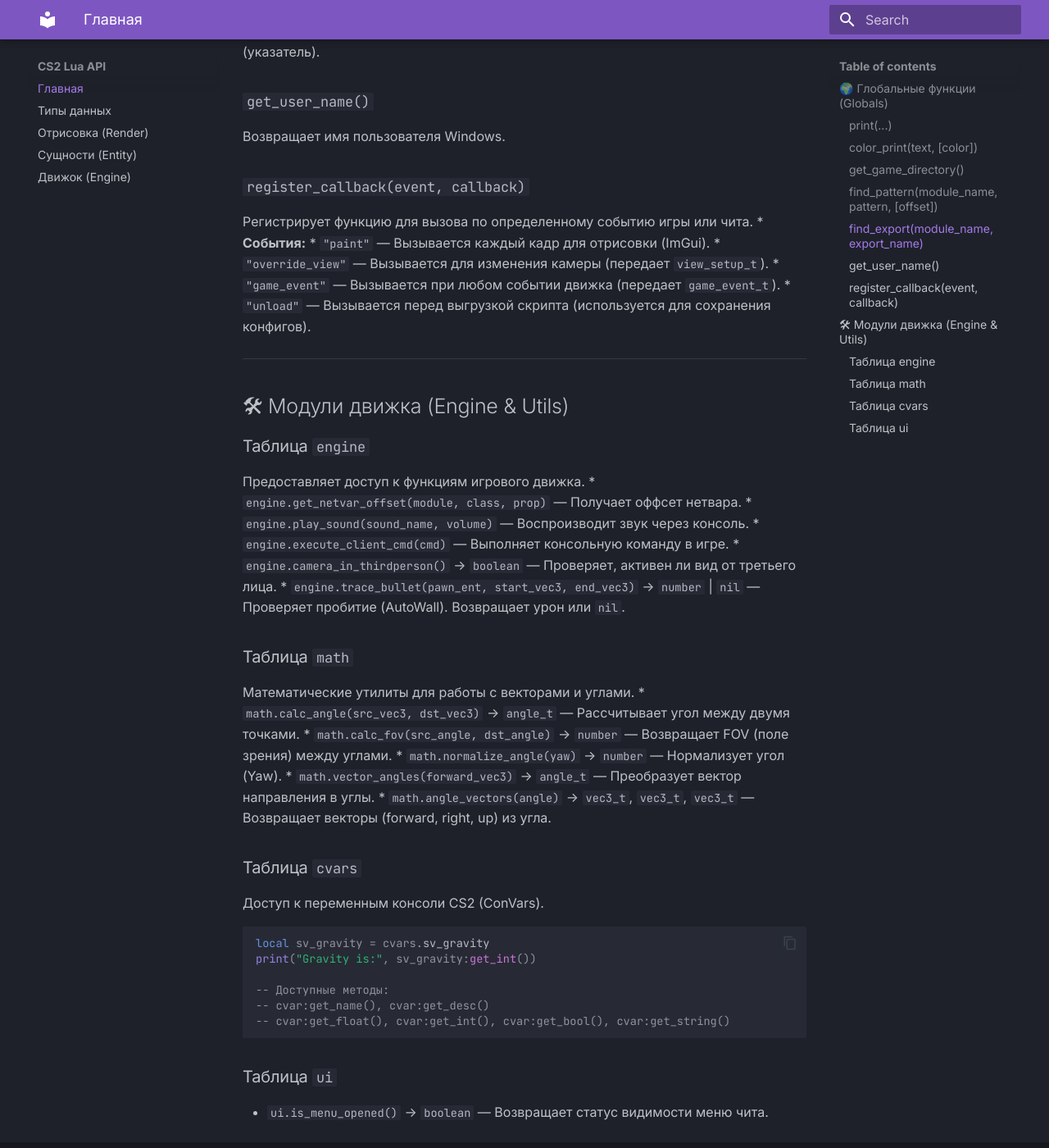
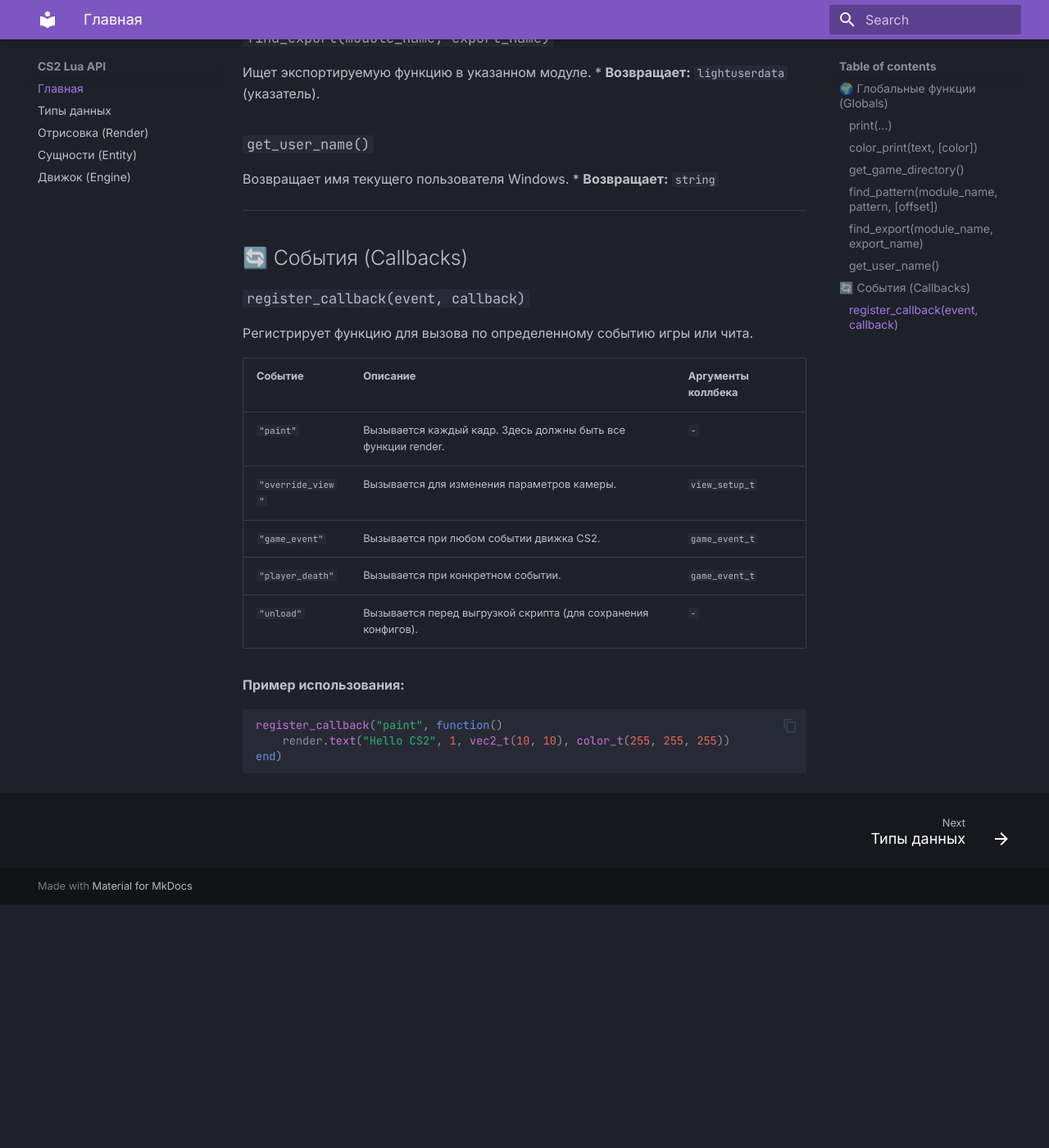
Before and after one commit to hgep5173-rgb/123, an MkDocs documentation site: the page built from docs/index.md, in a window 1280 px wide and 1400 px high, scrolled down 1111 px. Shown: the whole window at 82% size. Built offline with MkDocs 1.6.1 and Material for MkDocs 9.7.7, drawn with Linux system fonts in a browser that asks for light colours; after the commit the page ends 2214 px from its top, so only the background shows below that; some of the changed text lies outside the part shown.

Commit message:
Update index.md

````diff
--- a/docs/index.md
+++ b/docs/index.md
@@ -1,29 +1,30 @@
-# 📖 Lua API Documentation (CS2)
+# 📖 CS2 Lua API Documentation
 
-Добро пожаловать в официальную документацию Lua API. Наш движок основан на Sol3 / LuaJIT и поддерживает FFI, работу с памятью, отрисовку примитивов и взаимодействие с игровым движком CS2.
+Добро пожаловать в официальную документацию Lua API. Наш движок основан на **Sol3** и **LuaJIT**, поддерживает FFI, прямую работу с памятью игры, мощный рендер на базе ImGui и безопасное взаимодействие с движком CS2.
 
 ---
 
 ## 🌍 Глобальные функции (Globals)
 
-Базовые функции, доступные в любом месте скрипта.
+Базовые функции, доступные в любом месте скрипта без дополнительных таблиц.
 
 ### `print(...)`
-Выводит текст в консоль игры белым цветом.
+Выводит текст в консоль игры белым цветом. Поддерживает любое количество аргументов.
 ```lua
-print("Hello", "World", 123)
+print("Loaded!", "Version:", 1.5)
 ```
 
 ### `color_print(text, [color])`
-Выводит цветной текст в консоль. Поддерживает отмену переноса строки при наличии `\0` в конце текста.
+Выводит цветной текст в консоль игры. Идеально для красивых логов.
 * **text** `string` — Текст для вывода.
 * **color** `color_t` *(опционально)* — Цвет текста (по умолчанию белый).
 ```lua
-color_print("Loaded successfully!", color_t(50, 255, 50))
+color_print("[Cheat] Script loaded successfully!", color_t(50, 255, 50))
 ```
 
 ### `get_game_directory()`
-Возвращает путь к папке с игрой (до `game\bin\win64`).
+Возвращает абсолютный путь к папке с игрой (до `game\bin\win64`).
+* **Возвращает:** `string`
 
 ### `find_pattern(module_name, pattern, [offset])`
 Ищет паттерн (сигнатуру) в памяти указанного модуля.
@@ -37,45 +38,27 @@ local ptr = find_pattern("client.dll", "48 8B 0D ? ? ? ? 48 89 7C 24", 0)
 * **Возвращает:** `lightuserdata` (указатель).
 
 ### `get_user_name()`
-Возвращает имя пользователя Windows.
+Возвращает имя текущего пользователя Windows.
+* **Возвращает:** `string`
+
+---
+
+## 🔄 События (Callbacks)
 
 ### `register_callback(event, callback)`
 Регистрирует функцию для вызова по определенному событию игры или чита.
-* **События:** * `"paint"` — Вызывается каждый кадр для отрисовки (ImGui).
-  * `"override_view"` — Вызывается для изменения камеры (передает `view_setup_t`).
-  * `"game_event"` — Вызывается при любом событии движка (передает `game_event_t`).
-  * `"unload"` — Вызывается перед выгрузкой скрипта (используется для сохранения конфигов).
 
----
+| Событие | Описание | Аргументы коллбека |
+| :--- | :--- | :--- |
+| `"paint"` | Вызывается каждый кадр. Здесь должны быть все функции render. | `-` |
+| `"override_view"` | Вызывается для изменения параметров камеры. | `view_setup_t` |
+| `"game_event"` | Вызывается при любом событии движка CS2. | `game_event_t` |
+| `"player_death"` | Вызывается при конкретном событии. | `game_event_t` |
+| `"unload"` | Вызывается перед выгрузкой скрипта (для сохранения конфигов). | `-` |
 
-## 🛠 Модули движка (Engine & Utils)
-
-### Таблица `engine`
-Предоставляет доступ к функциям игрового движка.
-* `engine.get_netvar_offset(module, class, prop)` — Получает оффсет нетвара.
-* `engine.play_sound(sound_name, volume)` — Воспроизводит звук через консоль.
-* `engine.execute_client_cmd(cmd)` — Выполняет консольную команду в игре.
-* `engine.camera_in_thirdperson()` -> `boolean` — Проверяет, активен ли вид от третьего лица.
-* `engine.trace_bullet(pawn_ent, start_vec3, end_vec3)` -> `number` | `nil` — Проверяет пробитие (AutoWall). Возвращает урон или `nil`.
-
-### Таблица `math`
-Математические утилиты для работы с векторами и углами.
-* `math.calc_angle(src_vec3, dst_vec3)` -> `angle_t` — Рассчитывает угол между двумя точками.
-* `math.calc_fov(src_angle, dst_angle)` -> `number` — Возвращает FOV (поле зрения) между углами.
-* `math.normalize_angle(yaw)` -> `number` — Нормализует угол (Yaw).
-* `math.vector_angles(forward_vec3)` -> `angle_t` — Преобразует вектор направления в углы.
-* `math.angle_vectors(angle)` -> `vec3_t`, `vec3_t`, `vec3_t` — Возвращает векторы (forward, right, up) из угла.
-
-### Таблица `cvars`
-Доступ к переменным консоли CS2 (ConVars).
+**Пример использования:**
 ```lua
-local sv_gravity = cvars.sv_gravity
-print("Gravity is:", sv_gravity:get_int())
-
--- Доступные методы:
--- cvar:get_name(), cvar:get_desc()
--- cvar:get_float(), cvar:get_int(), cvar:get_bool(), cvar:get_string()
+register_callback("paint", function()
+    render.text("Hello CS2", 1, vec2_t(10, 10), color_t(255, 255, 255))
+end)
 ```
-
-### Таблица `ui`
-* `ui.is_menu_opened()` -> `boolean` — Возвращает статус видимости меню чита.
````
